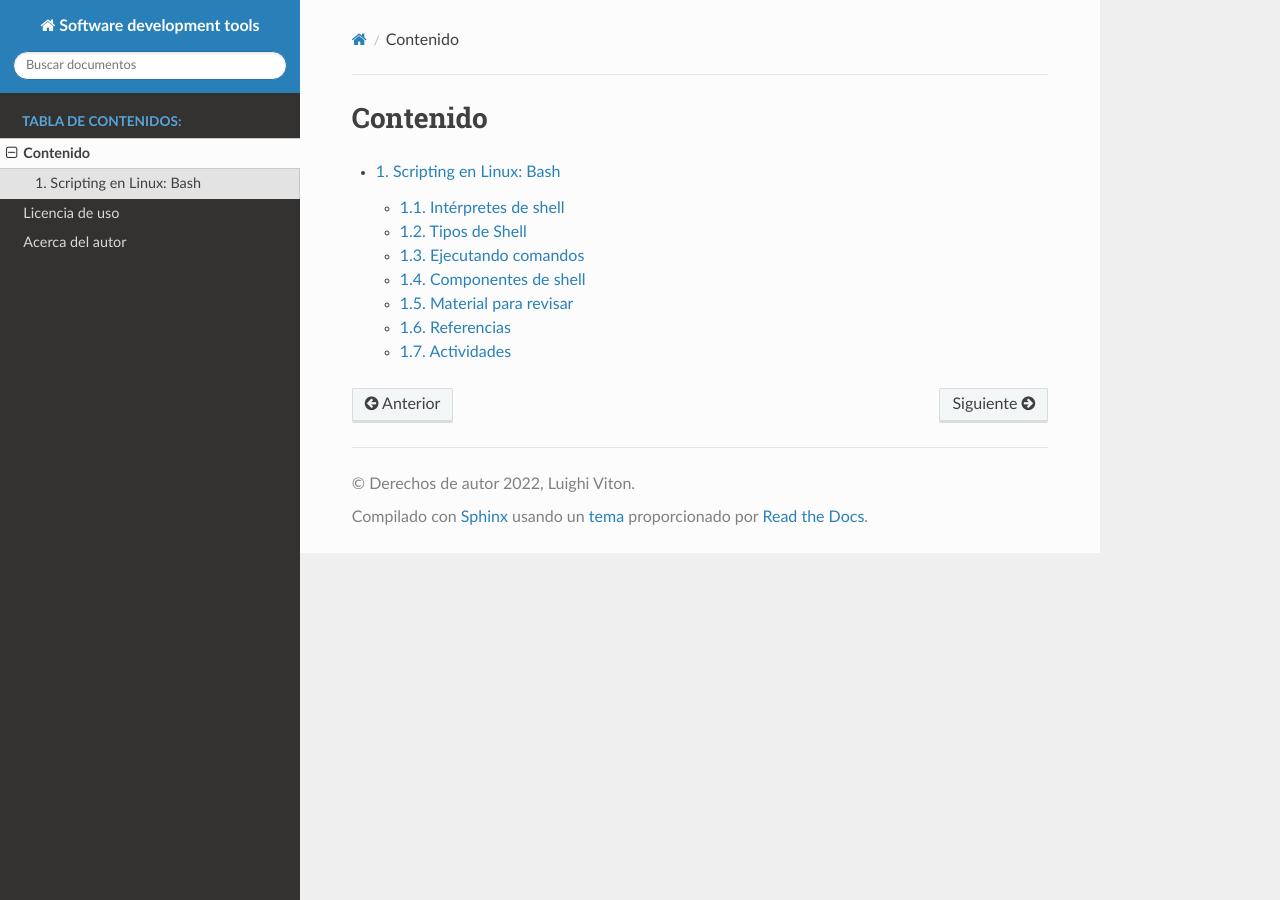
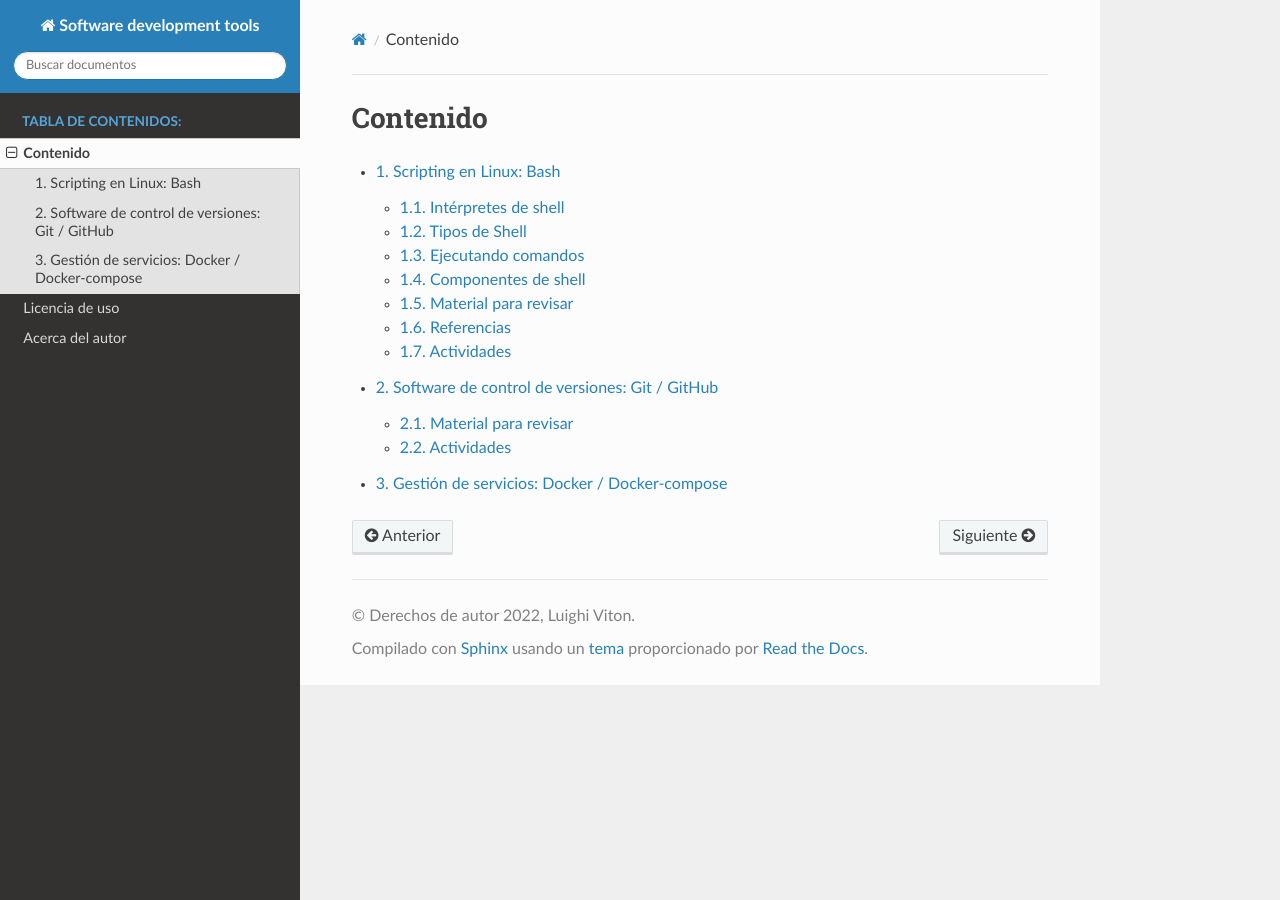
Before and after one commit to LuighiV/course-swdev, a Sphinx documentation site: the page built from docs/source/contents/index.rst, in a window 1280 px wide. Built offline with Sphinx 7.4.7 and the Read the Docs theme 2.0.0, drawn with Linux system fonts in a browser that asks for light colours.

Commit message:
Add intro for docker

```diff
--- a/docs/source/contents/index.rst
+++ b/docs/source/contents/index.rst
@@ -6,3 +6,5 @@
    :maxdepth: 2
 
    bash
+   git
+   docker
--- a/docs/source/index.rst
+++ b/docs/source/index.rst
@@ -29,7 +29,7 @@
 
 #. Control de versiones: Uso de Git / GitHub
 
-#. Gestión de aplicaciones: Docker / Docker-compose
+#. Gestión de servicios: Docker / Docker-compose
 
 #. Bases de datos: PostgreSQL
 
```
Also changed, not shown: docs/source/contents/docker.rst (added, +19 -0 lines).
